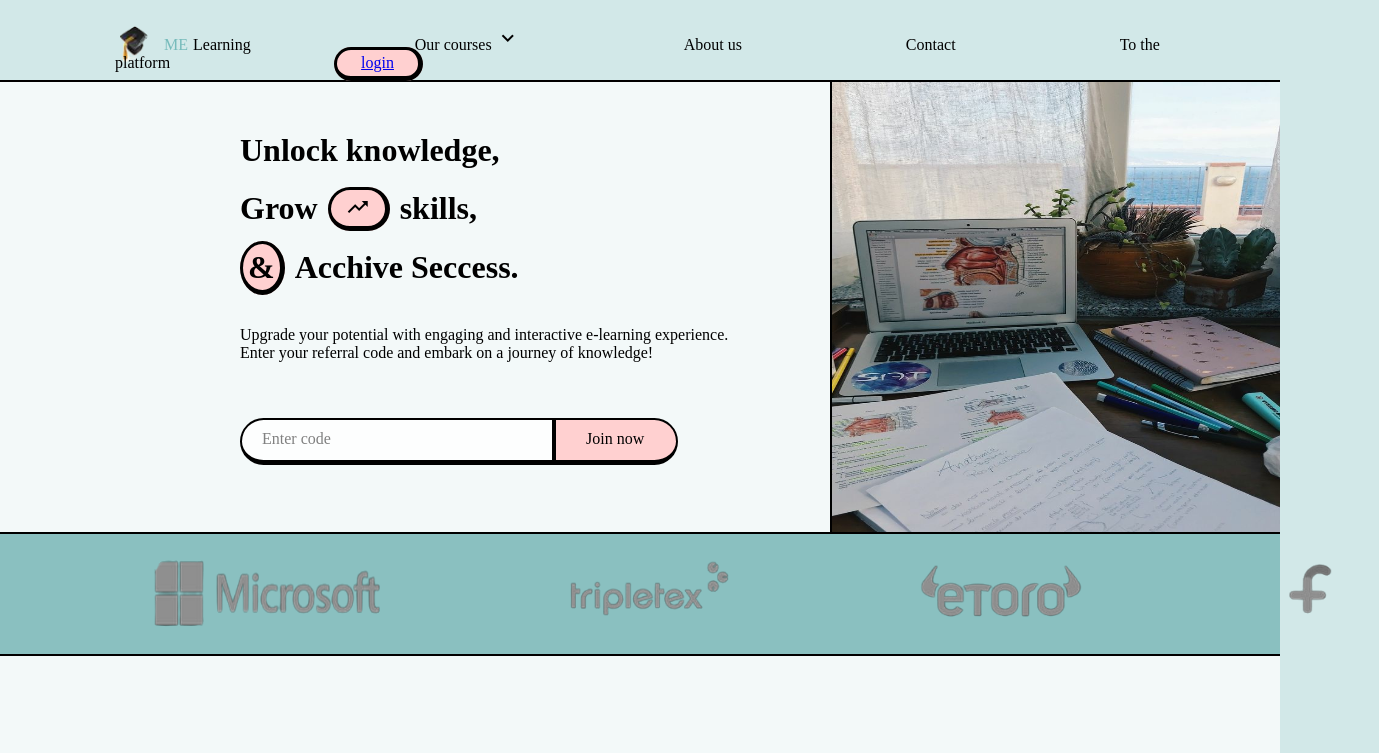
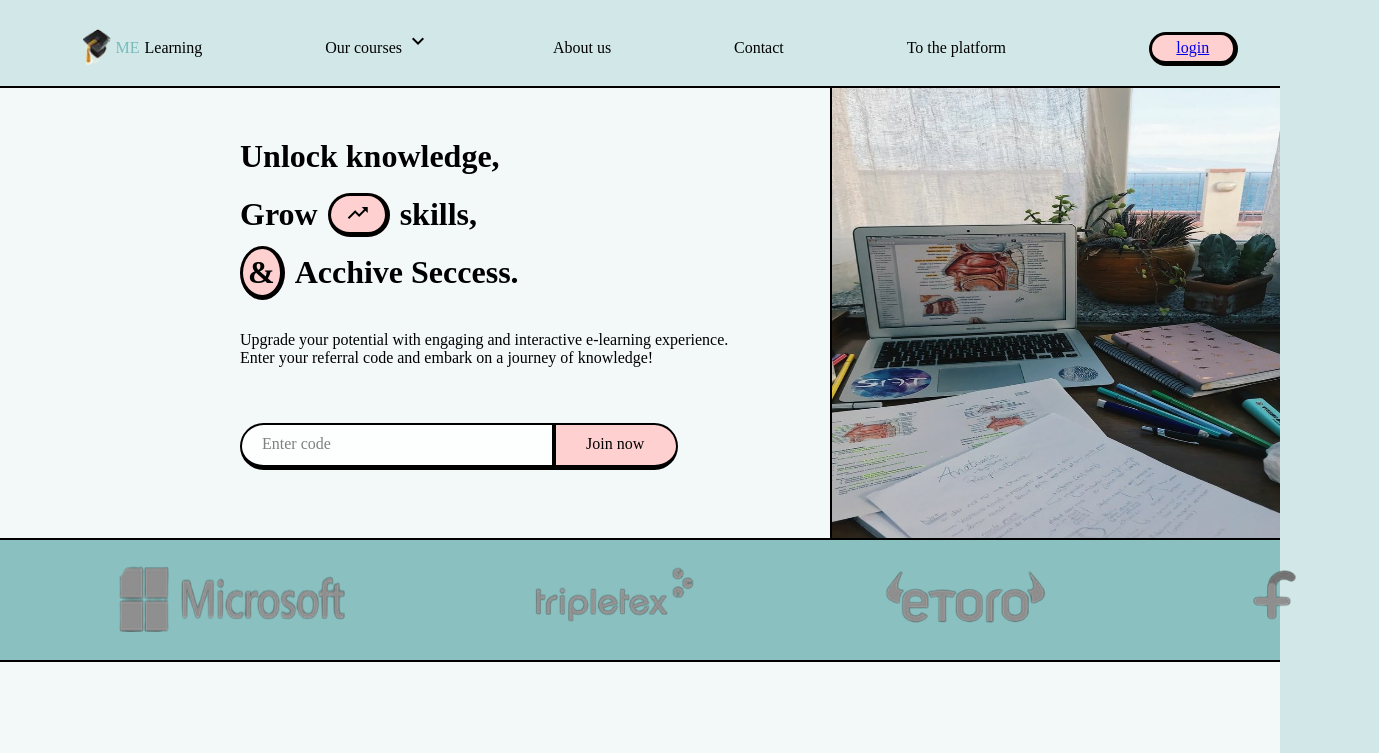
Before and after one commit to rozhinabehroozian/Rozhiina, a plain HTML site: page index.html in a window 1280 px wide. Shown: the top 753 px of the page, 1379 px wide, since content can reach past the window. Drawn offline with Linux system fonts and the light colour scheme.

Commit message:
Add files via upload

```diff
--- a/style.css
+++ b/style.css
@@ -17,8 +17,8 @@ a:visited{
 #menu{
     height: 60px;
     background-color: #D2E8E8;
-    padding: 10px 5px;
-  margin-left: 70px;
+    padding: 1% 1%;
+  margin-left: 2%;
 }
 #header{
     height:450px;
@@ -86,7 +86,7 @@ a:visited{
 .me-learning-img{
     height: 50px;
     width: 40px;
-    margin-right: -80px;
+    margin-right: -6%;
     margin-top: -15px;
     margin-bottom: -17px;
 }
@@ -148,6 +148,7 @@ a:visited{
     min-height: 100px;
     display: flex;
     justify-content: space-between;
+    margin: 0 -3%;
 }
 .container-img-margin{
    box-sizing: border-box;
@@ -375,7 +376,7 @@ h4{
    }
    ul li{
     list-style-type: none;
-    padding: 0 80px;
+    padding: 0 5%;
     display: inline;
    }
 
```
